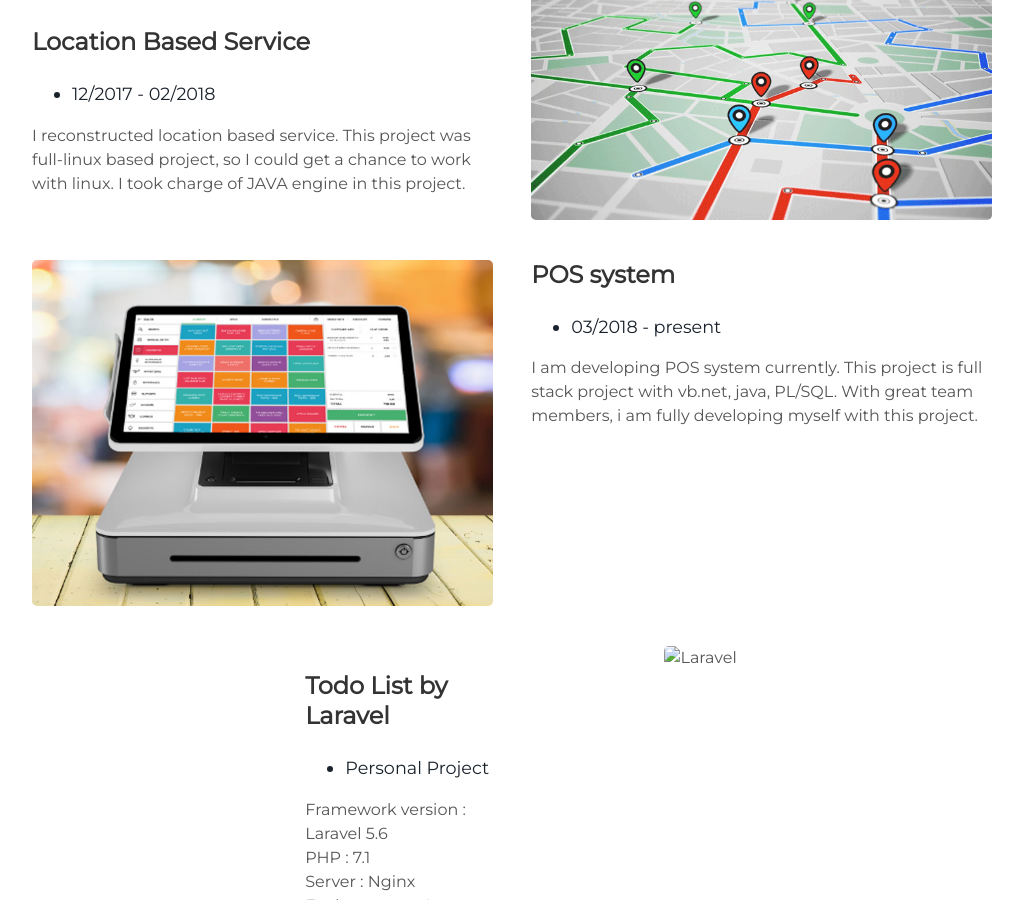
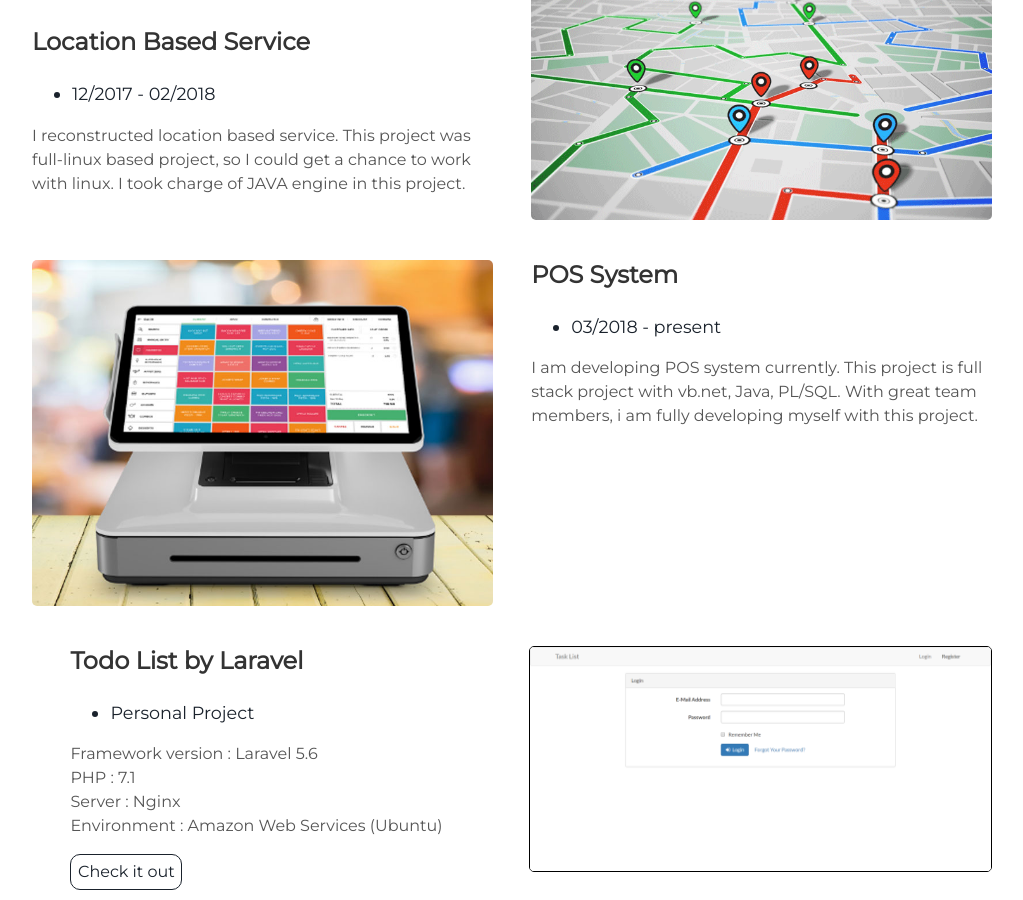
Before and after one commit to macpaik/macpaik.github.io, a Jekyll site: the page built from index.html, in a window 1280 px wide and 900 px high, scrolled down 2411 px. Shown: the whole window, without its empty margins (128-1151 px from the left). Built offline with Jekyll 4.4.1, drawn with Linux system fonts in a browser that asks for light colours.

Commit message:
Updating page

```diff
--- a/_includes/projects.html
+++ b/_includes/projects.html
@@ -57,13 +57,13 @@
     <img alt="POS" src="{{ "/assets/img/img_POS.jpg" | prepend: site.baseurl }}" />
   </div>
   <div class="contents-right">
-    <h3> POS system </h3>
+    <h3> POS System </h3>
     <ul>
       <li>03/2018 - present</li>
     </ul>
     <p>
       I am developing POS system currently.
-      This project is full stack project with vb.net, java, PL/SQL.
+      This project is full stack project with vb.net, Java, PL/SQL.
       With great team members, i am fully developing myself with this project.
 
     </p>
@@ -72,7 +72,7 @@
 <!--Personal project-->
 <div class="user-projects">
   <div class="images-right">
-    <img alt="Laravel" src="{{ "/assets/img/img_laravel.png" | prepend: site.baseurl }}" />
+    <img alt="Laravel" style="border:1px solid black" src="{{ "/assets/img/img_laravel.png" | prepend: site.baseurl }}" />
   </div>
   <div class="contents-right">
     <h3> Todo List by Laravel </h3>
@@ -85,6 +85,6 @@
       Server : Nginx <br>
       Environment : Amazon Web Services (Ubuntu) <br>
     </p>
-      <a target="_blank" class="project-link" href="http://52.196.114.50">Check it out</a>
+      <a target="_blank" class="project-link" href="http://52.198.203.202/">Check it out</a>
   </div>
 </div>
```
Also changed, not shown: assets/img/img_laravel.png (added).
